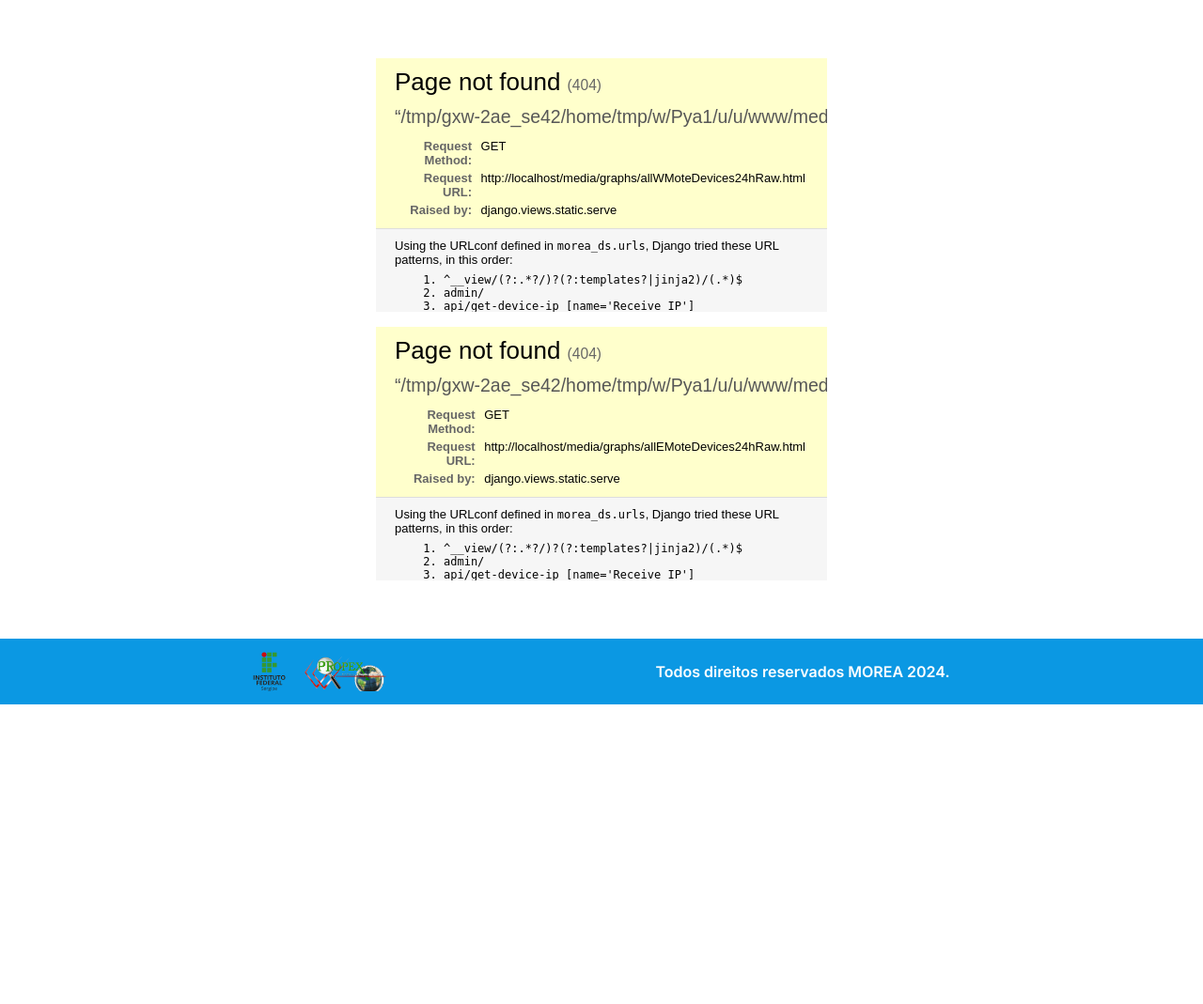
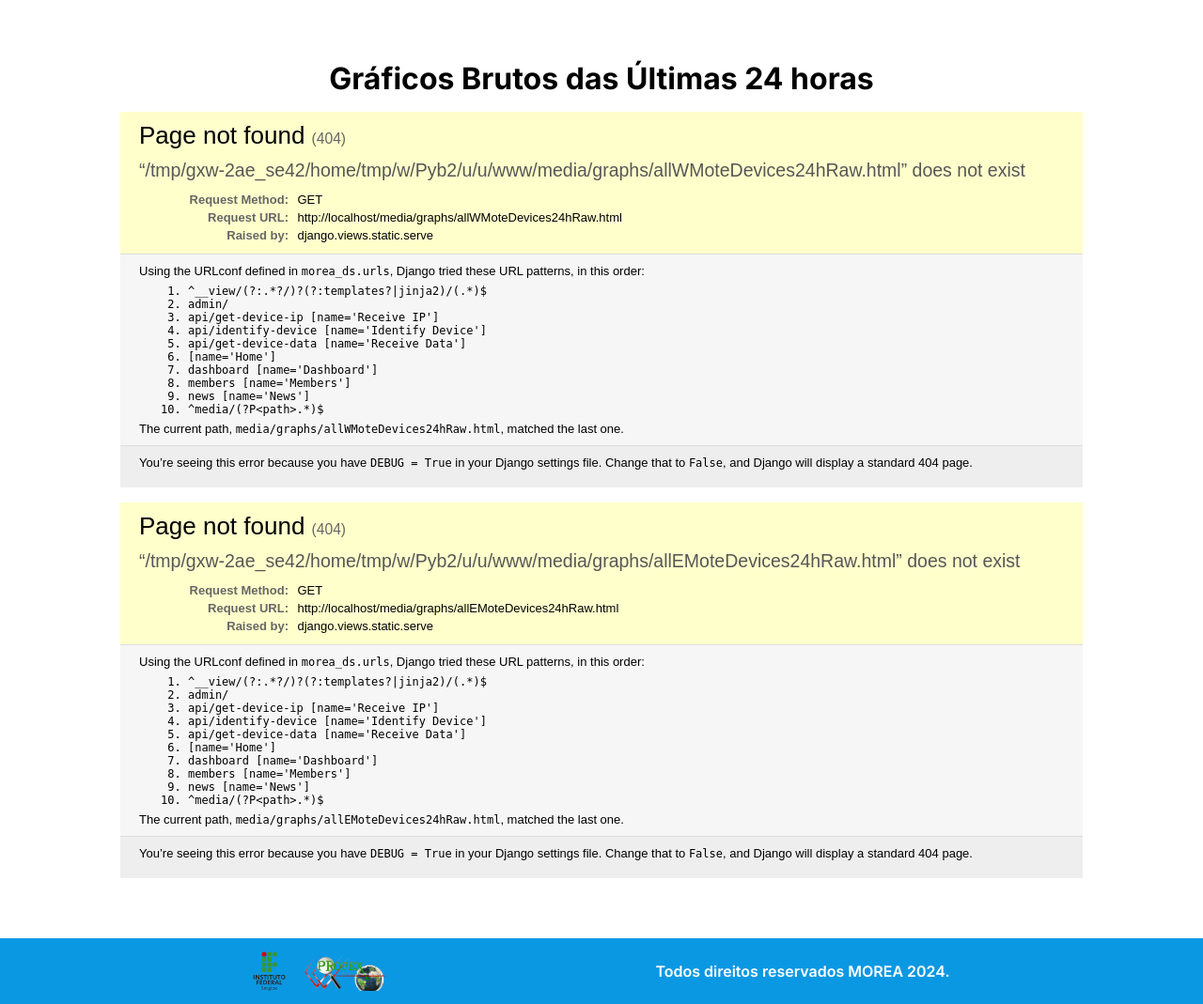
Before and after one commit to Morea-IFS/morea-ds-web, a Django app: template app/templates/dashboard.html in a window 1280 px wide. Shown: the part 50-1119 px from the top of the page at 94% size. Before the commit the page ends 800 px from the top, so only its background shows below. Run offline with Django 4.2, Linux system fonts and the light colour scheme; the template is opened without the code that fills it, so the values that code supplies are empty.

Commit message:
:lipstick: feat: Simple styling in dashboard page

```diff
--- a/app/templates/dashboard.html
+++ b/app/templates/dashboard.html
@@ -9,8 +9,13 @@
 {% endblock %}
 
 {% block content %}
-<div style="display: flex; flex-direction: column; gap: 1rem; align-items: center;">
-    <iframe style="outline: none; border: none;" src="/media/graphs/allWMoteDevices24hRaw.html" title="test" height="270" width="480"></iframe>
-    <iframe style="outline: none; border: none;" src="/media/graphs/allEMoteDevices24hRaw.html" title="test" height="270" width="480"></iframe>
+<div class="container">
+  <h1>Gráficos Brutos das Últimas 24 horas</h1>
+  <div class="graph">
+    <iframe class="iframe" src="/media/graphs/allWMoteDevices24hRaw.html" title="test"></iframe>
+  </div>
+  <div class="graph">
+    <iframe class="iframe" src="/media/graphs/allEMoteDevices24hRaw.html" title="test"></iframe>
+  </div>
 </div>
 {% endblock %}
--- a/static/css/dashboard.css
+++ b/static/css/dashboard.css
@@ -0,0 +1,28 @@
+.container {
+	display: flex;
+	flex-direction: column;
+	gap: 1rem;
+	align-items: center;
+	padding: 4rem 1rem;
+}
+
+.graph {
+	width: 80vw;
+	height: 50vh;
+	overflow-y: hidden;
+	overflow-x: scroll;
+	-ms-overflow-style: none; /* IE and Edge */
+	scrollbar-width: none; /* Firefox */
+}
+
+.graph::-webkit-scrollbar {
+	display: none;
+}
+
+.iframe {
+	width: 100%;
+	min-width: 1024px;
+	height: 100%;
+	outline: none;
+	border: none;
+}
```
